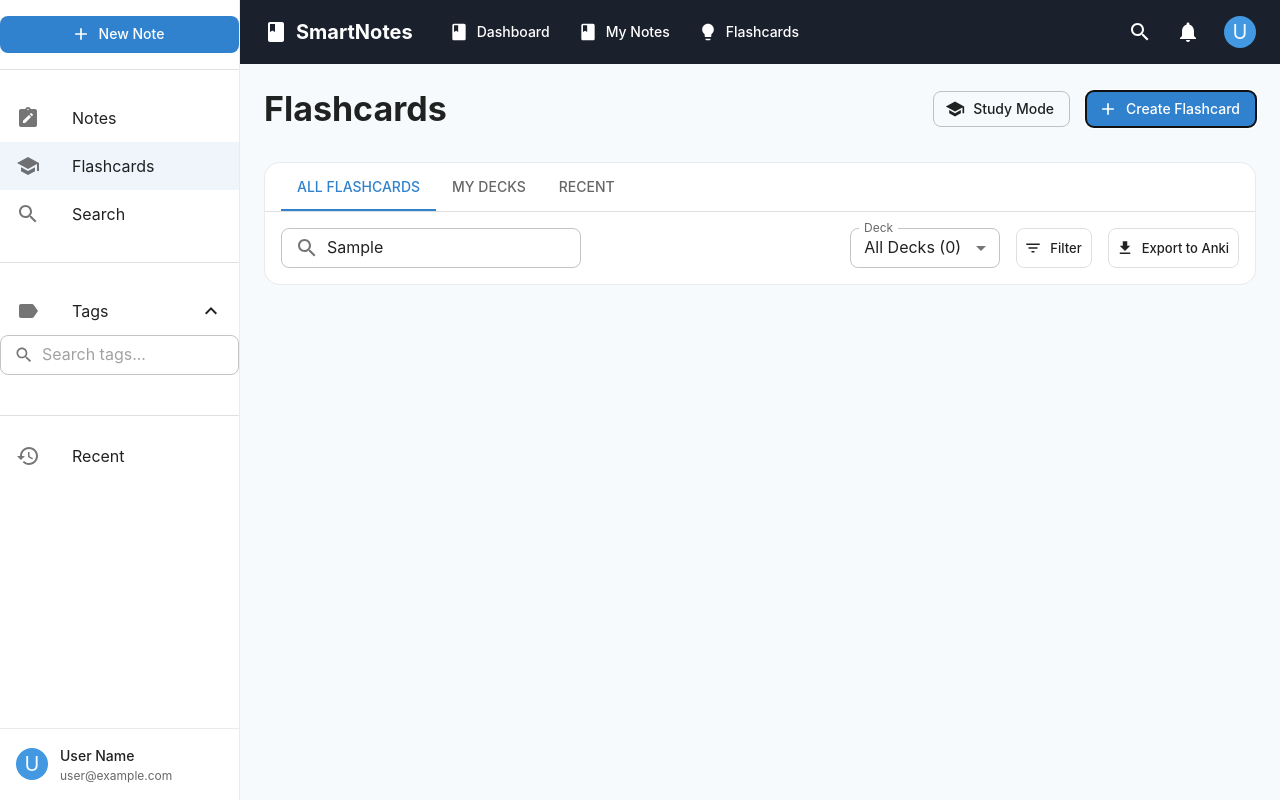
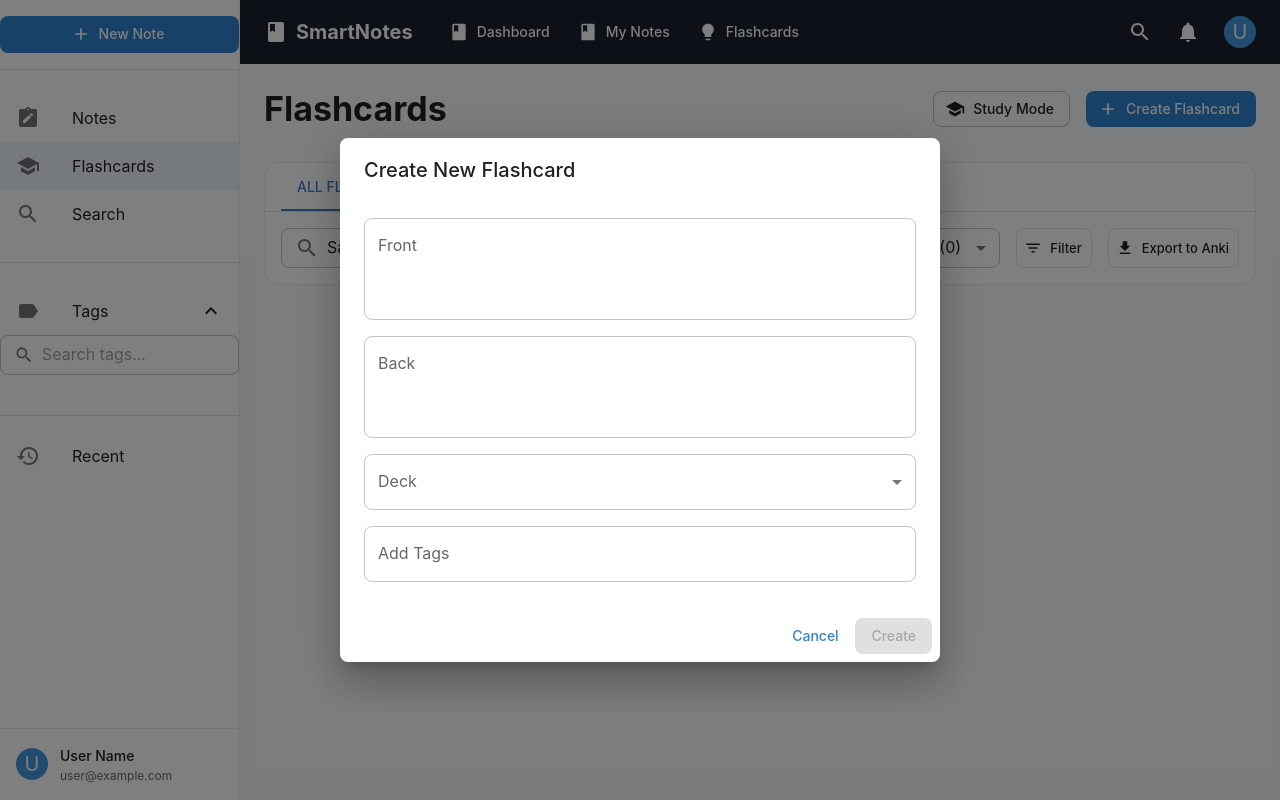
Before and after one commit to Wocx32/smart-note-organizer, a React (Vite) app in the folder frontend/: page /flashcards in a window 1280 px wide. Both pictures are taken after typing "Sample" into the empty fields and a click on the button "Create Flashcard". Built offline with nearby package versions, Linux system fonts and the light colour scheme.

Commit message:
new flashcard

```diff
--- a/frontend/src/pages/FlashcardsPage.jsx
+++ b/frontend/src/pages/FlashcardsPage.jsx
@@ -18,7 +18,11 @@ import {
   Select,
   FormControl,
   InputLabel,
-  Chip
+  Chip,
+  Dialog,
+  DialogTitle,
+  DialogContent,
+  DialogActions
 } from '@mui/material';
 import {
   School,
@@ -46,6 +50,14 @@ const FlashcardsPage = () => {
   const [decks, setDecks] = useState([]);
   const [flashcards, setFlashcards] = useState([]);
   const [viewingDeck, setViewingDeck] = useState(null);
+  const [createDialogOpen, setCreateDialogOpen] = useState(false);
+  const [newCard, setNewCard] = useState({
+    front: '',
+    back: '',
+    deck: '',
+    tags: []
+  });
+  const [currentTag, setCurrentTag] = useState('');
 
   useEffect(() => {
     // Fetch flashcards from localStorage
@@ -148,6 +160,54 @@ const FlashcardsPage = () => {
   // Current card in study mode
   const currentCard = filteredFlashcards[currentCardIndex];
 
+  const handleCreateFlashcard = () => {
+    if (!newCard.front || !newCard.back || !newCard.deck) return;
+
+    const card = {
+      id: Date.now() + Math.random(),
+      ...newCard,
+      tags: newCard.tags || []
+    };
+
+    // Update localStorage
+    const existingFlashcards = JSON.parse(localStorage.getItem('flashcards') || '[]');
+    localStorage.setItem('flashcards', JSON.stringify([...existingFlashcards, card]));
+
+    // Update state
+    setFlashcards(prev => [...prev, card]);
+
+    // Update decks if needed
+    if (!decks.some(d => d.id === card.deck)) {
+      setDecks(prev => [...prev, { id: card.deck, name: card.deck, count: 1 }]);
+    } else {
+      setDecks(prev => prev.map(d =>
+        d.id === card.deck ? { ...d, count: d.count + 1 } : d
+      ));
+    }
+
+    // Reset form and close dialog
+    setNewCard({ front: '', back: '', deck: '', tags: [] });
+    setCurrentTag('');
+    setCreateDialogOpen(false);
+  };
+
+  const handleAddTag = () => {
+    if (currentTag.trim() && !newCard.tags.includes(currentTag.trim())) {
+      setNewCard(prev => ({
+        ...prev,
+        tags: [...prev.tags, currentTag.trim()]
+      }));
+      setCurrentTag('');
+    }
+  };
+
+  const handleRemoveTag = (tagToRemove) => {
+    setNewCard(prev => ({
+      ...prev,
+      tags: prev.tags.filter(tag => tag !== tagToRemove)
+    }));
+  };
+
   // Add check for empty deck
   if (studyMode && (!filteredFlashcards.length || !currentCard)) {
     return (
@@ -219,6 +279,7 @@ const FlashcardsPage = () => {
               <Button
                 variant="contained"
                 startIcon={<Add />}
+                onClick={() => setCreateDialogOpen(true)}
                 sx={{
                   backgroundColor: '#3182ce',
                   boxShadow: 'none',
@@ -232,6 +293,83 @@ const FlashcardsPage = () => {
               </Button>
             </Box>
           </Box>
+
+          {/* Create Flashcard Dialog */}
+          <Dialog
+            open={createDialogOpen}
+            onClose={() => setCreateDialogOpen(false)}
+            maxWidth="sm"
+            fullWidth
+          >
+            <DialogTitle>Create New Flashcard</DialogTitle>
+            <DialogContent>
+              <Box sx={{ display: 'flex', flexDirection: 'column', gap: 2, mt: 2 }}>
+                <TextField
+                  label="Front"
+                  multiline
+                  rows={3}
+                  value={newCard.front}
+                  onChange={(e) => setNewCard(prev => ({ ...prev, front: e.target.value }))}
+                  placeholder="Enter the question or term"
+                />
+                <TextField
+                  label="Back"
+                  multiline
+                  rows={3}
+                  value={newCard.back}
+                  onChange={(e) => setNewCard(prev => ({ ...prev, back: e.target.value }))}
+                  placeholder="Enter the answer or definition"
+                />
+                <FormControl fullWidth>
+                  <InputLabel>Deck</InputLabel>
+                  <Select
+                    value={newCard.deck}
+                    onChange={(e) => setNewCard(prev => ({ ...prev, deck: e.target.value }))}
+                    label="Deck"
+                  >
+                    {decks.filter(d => d.id !== 'all').map((deck) => (
+                      <MenuItem key={deck.id} value={deck.id}>{deck.name}</MenuItem>
+                    ))}
+                  </Select>
+                </FormControl>
+                <Box>
+                  <TextField
+                    label="Add Tags"
+                    value={currentTag}
+                    onChange={(e) => setCurrentTag(e.target.value)}
+                    onKeyPress={(e) => {
+                      if (e.key === 'Enter') {
+                        e.preventDefault();
+                        handleAddTag();
+                      }
+                    }}
+                    placeholder="Press Enter to add tags"
+                    fullWidth
+                  />
+                  <Box sx={{ display: 'flex', flexWrap: 'wrap', gap: 1, mt: 1 }}>
+                    {newCard.tags.map((tag, index) => (
+                      <Chip
+                        key={index}
+                        label={tag}
+                        onDelete={() => handleRemoveTag(tag)}
+                        size="small"
+                      />
+                    ))}
+                  </Box>
+                </Box>
+              </Box>
+            </DialogContent>
+            <DialogActions>
+              <Button onClick={() => setCreateDialogOpen(false)}>Cancel</Button>
+              <Button
+                variant="contained"
+                onClick={handleCreateFlashcard}
+                disabled={!newCard.front || !newCard.back || !newCard.deck}
+              >
+                Create
+              </Button>
+            </DialogActions>
+          </Dialog>
 
           <Paper
             elevation={0}
```
